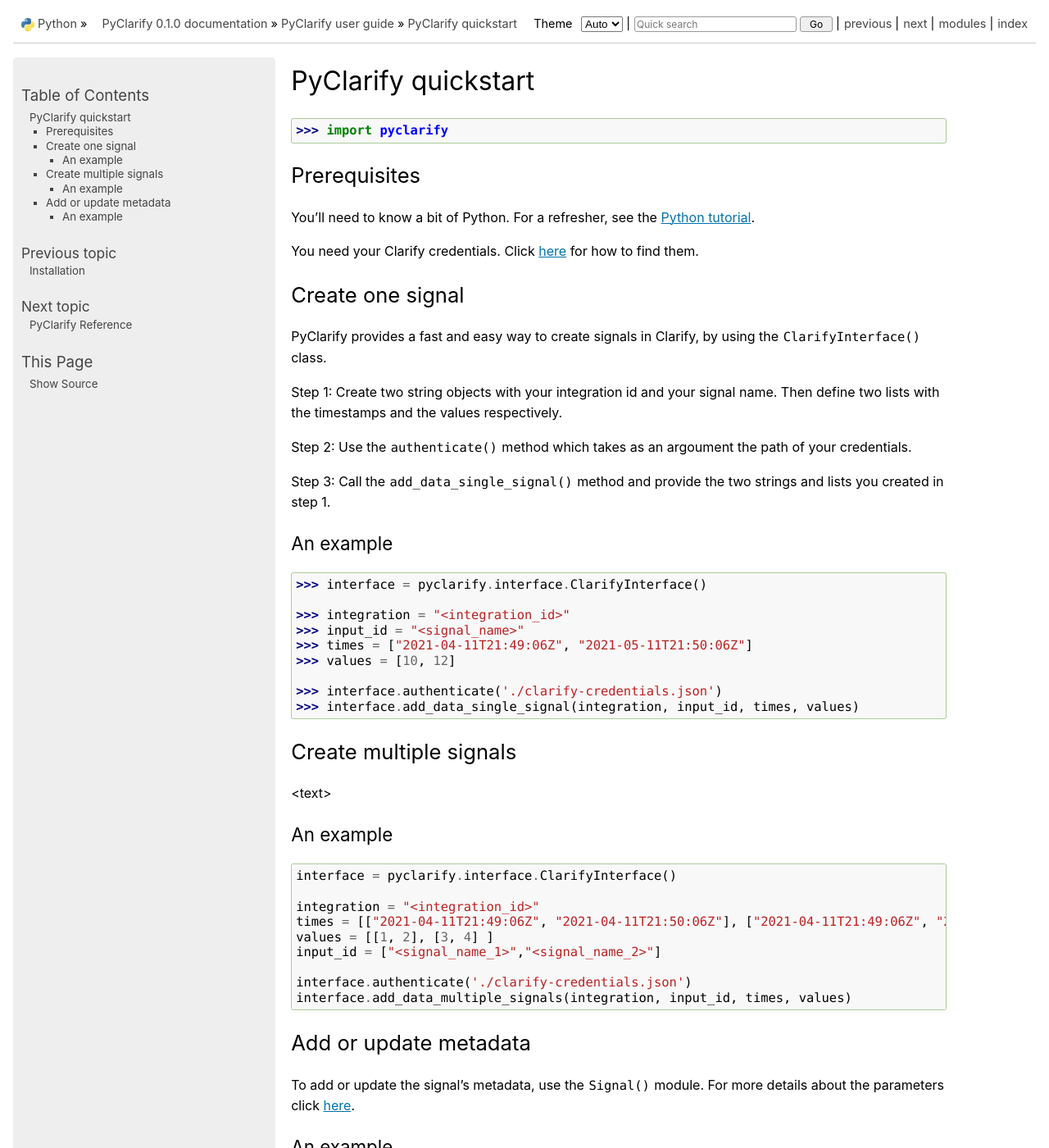
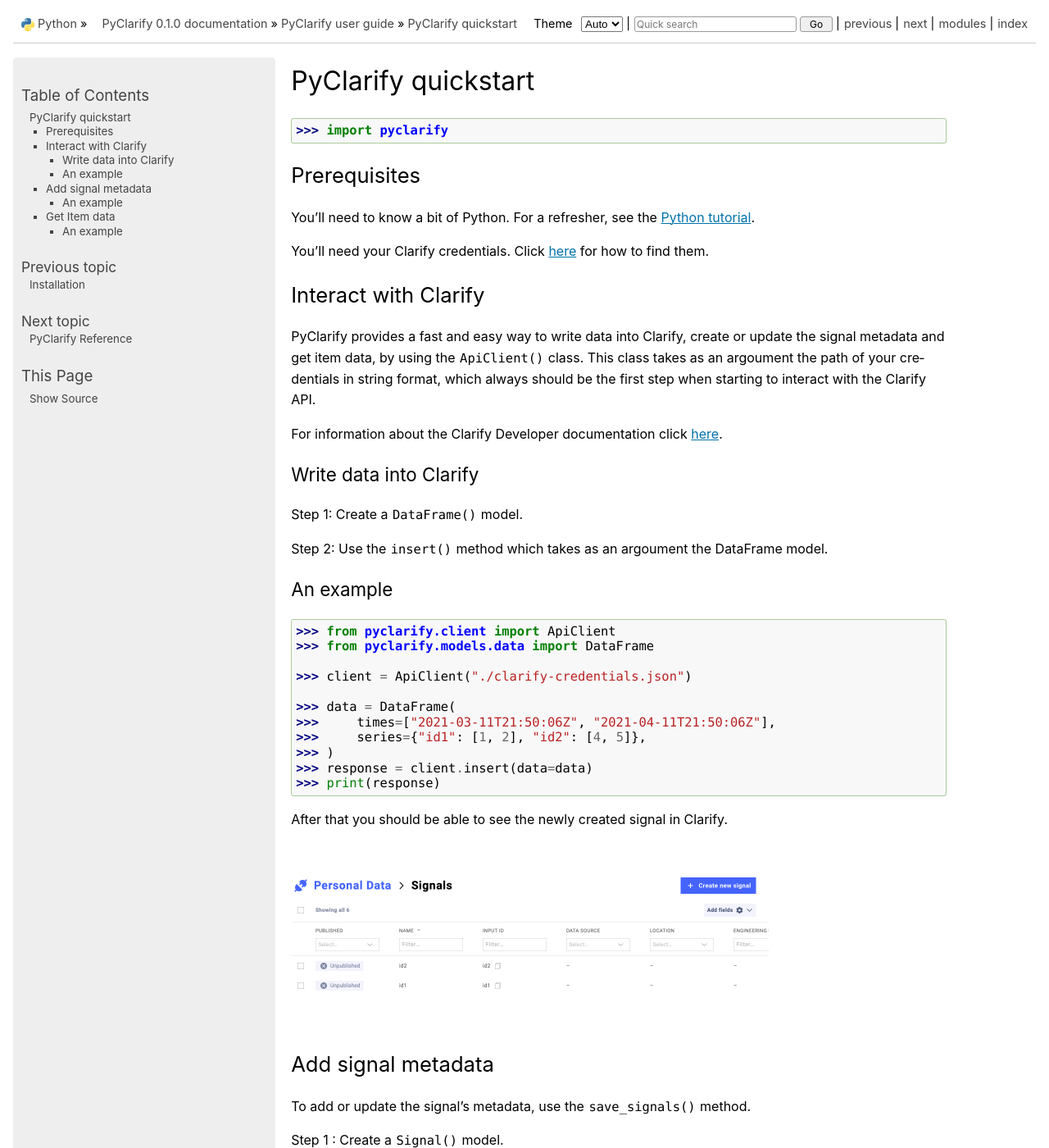
Before and after one commit to clarify/pyclarify, a Sphinx documentation site: the page built from docs/source/user/quickstart.rst, in a window 1280 px wide and 1400 px high. Shown: the whole window at 82% size. Built offline with Sphinx 7.4.7, drawn with Linux system fonts in a browser that asks for light colours; some of the changed text lies outside the part shown.

Commit message:
Update documentation
Update documentation for refactored changes
Co-authored-by: Eliezer de Souza da Silva <eliezer@searis.no>

```diff
--- a/docs/source/index.rst
+++ b/docs/source/index.rst
@@ -1,6 +1,6 @@
 PyClarify v0.1.0 Manual
 =====================================
-Welcome to PyClarify's documentation, last updated Sep 10, 2021
+Welcome to PyClarify's documentation, last updated Sep 17, 2021
 
 **Parts of the docimentation:**
 
--- a/docs/source/reference/autointerface.rst
+++ /dev/null
@@ -1,6 +0,0 @@
-.. _autointerface:
-
-.. automodule:: pyclarify.interface
-   :members:
-   :undoc-members:
-   :show-inheritance:
--- a/docs/source/reference/index.rst
+++ b/docs/source/reference/index.rst
@@ -13,6 +13,7 @@
 .. toctree::
    :maxdepth: 2
 
-   interface
+   client
    oauth2
    models
+   logging
--- a/docs/source/reference/oauth2.rst
+++ b/docs/source/reference/oauth2.rst
@@ -1,4 +1,4 @@
-PyClarify 0Auth
+PyClarify Auth
 ===============
 
 .. automodule:: pyclarify.oauth2
--- a/docs/source/user/quickstart.rst
+++ b/docs/source/user/quickstart.rst
@@ -14,39 +14,62 @@
 You'll need to know a bit of Python. For a refresher, see the `Python
 tutorial <https://docs.python.org/tutorial/>`__.
 
-You need your Clarify credentials. Click :ref:`here <getcredentials>` for how to find them.
+You'll need your Clarify credentials. Click :ref:`here <getcredentials>` for how to find them.
 
 
 
-Create one signal
-=================
-PyClarify provides a fast and easy way to create signals in Clarify, by using the :py:meth:`~pyclarify.interface.ClarifyInterface` class.
+Interact with Clarify
+=====================
+PyClarify provides a fast and easy way to write data into Clarify, create or update the signal metadata and get item data, by using the :py:meth:`~pyclarify.client.ApiClient` class.
+This class takes as an argoument the path of your credentials in string format, which always should be the first step when starting to interact with the Clarify API.
 
-Step 1: Create two string objects with your integration id and your signal name. Then define two lists with the timestamps and the values respectively.
+For information about the Clarify Developer documentation
+click `here <https://docs.clarify.us/reference>`__.
 
-Step 2: Use the  :py:meth:`~pyclarify.interface.ServiceInterface.authenticate` method which takes as an argoument the path of your credentials.
+Write data into Clarify
+^^^^^^^^^^^^^^^^^^^^^^^
 
-Step 3: Call the :py:meth:`~pyclarify.interface.ClarifyInterface.add_data_single_signal` method and provide the two strings and lists you created in step 1.
+Step 1: Create a :py:meth:`~pyclarify.models.data.DataFrame` model.
+
+Step 2: Use the  :py:meth:`~pyclarify.client.ApiClient.insert` method which takes as an argoument the DataFrame model.
 
 An example
 ^^^^^^^^^^
 
 .. code-block:: python
 
-    >>> interface = pyclarify.interface.ClarifyInterface()
+    >>> from pyclarify.client import ApiClient
+    >>> from pyclarify.models.data import DataFrame
 
-    >>> integration = "<integration_id>"
-    >>> input_id = "<signal_name>"
-    >>> times = ["2021-04-11T21:49:06Z", "2021-05-11T21:50:06Z"]
-    >>> values = [10, 12]
+    >>> client = ApiClient("./clarify-credentials.json")
 
-    >>> interface.authenticate('./clarify-credentials.json')
-    >>> interface.add_data_single_signal(integration, input_id, times, values)
+    >>> data = DataFrame(
+    >>>     times=["2021-03-11T21:50:06Z", "2021-04-11T21:50:06Z"],
+    >>>     series={"id1": [1, 2], "id2": [4, 5]},
+    >>> )
+    >>> response = client.insert(data=data)
+    >>> print(response)
 
-Create multiple signals
-=========================
 
-<text>
+After that you should be able to see the newly created signal in Clarify.
+
+|
+.. image:: signal_data.png
+    :width: 1166px
+    :height: 308px
+    :scale: 50 %
+
+|
+
+Add signal metadata
+===================
+
+To add or update the signal's metadata, use the :py:meth:`~pyclarify.client.ApiClient.save_signals` method.
+
+Step 1 : Create a :py:meth:`~pyclarify.models.data.Signal` model.
+
+Step 2 : Use the  :py:meth:`~pyclarify.client.ApiClient.save_signals` method which takes as a first argoument *inputs* which is a dictionary with keys the signal-id-name and values the signal model.
+The second argoument is *created_only* which when set to False will not ignore all existing signal.
 
 
 An example
@@ -54,42 +77,62 @@
 
 .. code-block:: python
 
-    interface = pyclarify.interface.ClarifyInterface()
+    >>> from pyclarify.client import ApiClient
+    >>> from pyclarify.models.data import Signal
 
-    integration = "<integration_id>"
-    times = [["2021-04-11T21:49:06Z", "2021-04-11T21:50:06Z"], ["2021-04-11T21:49:06Z", "2021-04-11T21:50:06Z"]]
-    values = [[1, 2], [3, 4] ]
-    input_id = ["<signal_name_1>","<signal_name_2>"]
+    >>> client = ApiClient("./clarify-credentials.json")
 
-    interface.authenticate('./clarify-credentials.json')
-    interface.add_data_multiple_signals(integration, input_id, times, values)
+    >>> signal = Signal(
+    >>>    name="id1",
+    >>>    description="Clarify is awesome!",
+    >>>     labels={"data-source": ["Office"], "location": ["Trondheim"]},
+    >>> )
+    >>> response = client.save_signals(inputs={"id1": signal}, created_only=False)
+    >>> print(response)
 
+|
 
+.. image:: metadata.png
+    :width: 374px
+    :height: 687px
+    :scale: 50 %
 
-Add or update metadata
-==========================
+|
 
-To add or update the signal's metadata, use the :py:meth:`~pyclarify.models.data.Signal` module. For more details about the parameters
-click `here <https://docs.clarify.us/reference#signal>`__.
+Get Item data
+=============
+
+To get data of an item, you first must have an integration with reading access.
+Once the is a reading access for an integation, use the :py:meth:`~pyclarify.client.ApiClient.select_items` method.
+
+Step 1: Create a :py:meth:`~pyclarify.models.requests.ItemSelect` model. This model uses three other models.
+The :py:meth:`~pyclarify.models.requests.ParamsSelectItems`, :py:meth:`~pyclarify.models.requests.ParamsSelectTimes` and the :py:meth:`~pyclarify.models.requests.ParamsSelectSeries`.
+
+Step 2: Call the :py:meth:`~pyclarify.client.ApiClient.select_items` method with ItemSelect as an argument.
+
 
 An example
 ^^^^^^^^^^
 
 .. code-block:: python
 
-    from pyclarify.models.data import Signal
+    >>> from pyclarify.client import ApiClient
+    >>> from pyclarify.models.requests import (
+    >>>         ItemSelect,
+    >>>         ParamsSelectItems,
+    >>>         ParamsSelectTimes,
+    >>>         ParamsSelectSeries,
+    >>> )
 
-    interface = pyclarify.interface.ClarifyInterface()
+    >>> client = ApiClient("./clarify-credentials.json")
 
-    integration = "<integration_id>"
-    signal_metadata_list = Signal(
-        name="<signal_name>",
-        description="Some description",
-        labels={
-            "location": ["one", "two"],
-            "flavours": ["sweet"],
-        },
-    )
+    >>> items = ParamsSelectItems(include=True, filter={"id": {"$in": ["id1"]}})
+    >>> times = ParamsSelectTimes(
+    >>>         notBefore="2021-03-10T21:50:06Z", before="2021-04-11T22:50:06Z"
+    >>> )
+    >>> series = ParamsSelectSeries(items=True)
 
-    interface.authenticate("./clarify-credentials.json")
-    interface.add_metadata_signals(integration, [signal_metadata_list])
+    >>> params = ItemSelect(items=items, times=times, series=series)
+
+    >>> response = client.select_items(params=params)
+    >>> print(response)
--- a/docs/source/user/whatispyclarify.rst
+++ b/docs/source/user/whatispyclarify.rst
@@ -6,4 +6,4 @@
 
 PyClarify is a tool that lets you easily interact with `Clarify <https://www.clarify.us>`__.
 
-You can read items, create or update data and metadata of a signal.
+You can read items, create/update data and metadata of a signal.
```
Also changed, not shown: docs/source/reference/client.rst (added, +16 -0 lines), docs/source/reference/interface.clarifyinterface.rst (deleted, +0 -14 lines), docs/source/reference/interface.rst (deleted, +0 -21 lines), docs/source/reference/interface.serviceinterface.rst (deleted, +0 -7 lines), docs/source/reference/logging.rst (added, +27 -0 lines), docs/source/user/metadata.png (added), docs/source/user/signal_data.png (added).
